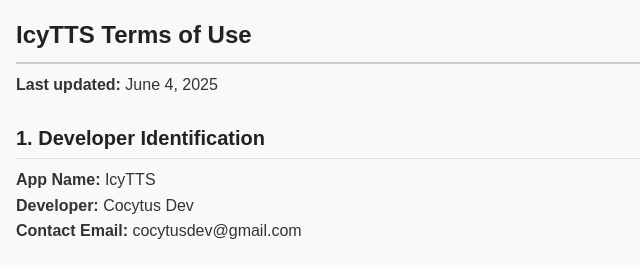
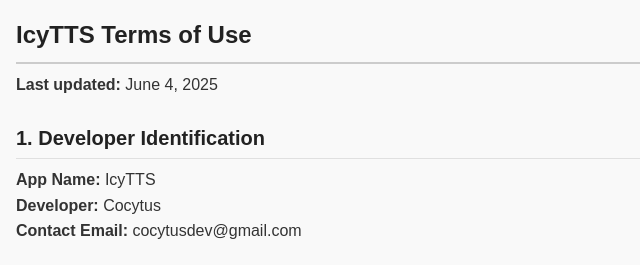
Before and after one commit to Cocytusdev/IcyTTS, a plain HTML site: page terms_of_service.html in a window 1280 px wide. Shown: the top 265 px of the page, 0-640 px from the left. Drawn offline with Linux system fonts and the light colour scheme.

Commit message:
Update terms_of_service.html

```diff
--- a/terms_of_service.html
+++ b/terms_of_service.html
@@ -59,7 +59,7 @@
   <section>
     <h2>1. Developer Identification</h2>
     <p><strong>App Name:</strong> IcyTTS<br/>
-       <strong>Developer:</strong> Cocytus Dev<br/>
+       <strong>Developer:</strong> Cocytus<br/>
        <strong>Contact Email:</strong> cocytusdev@gmail.com</p>
   </section>
 
```
